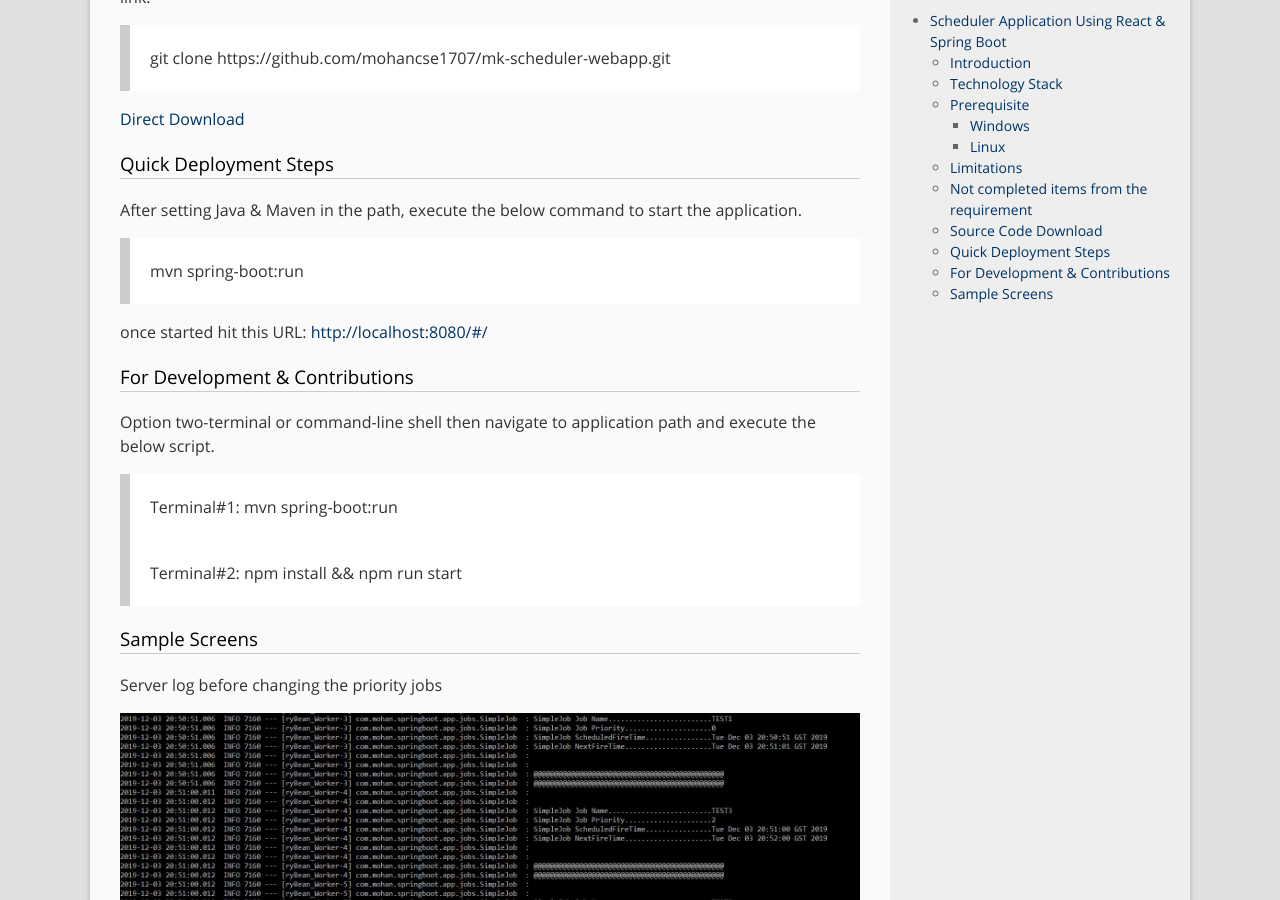
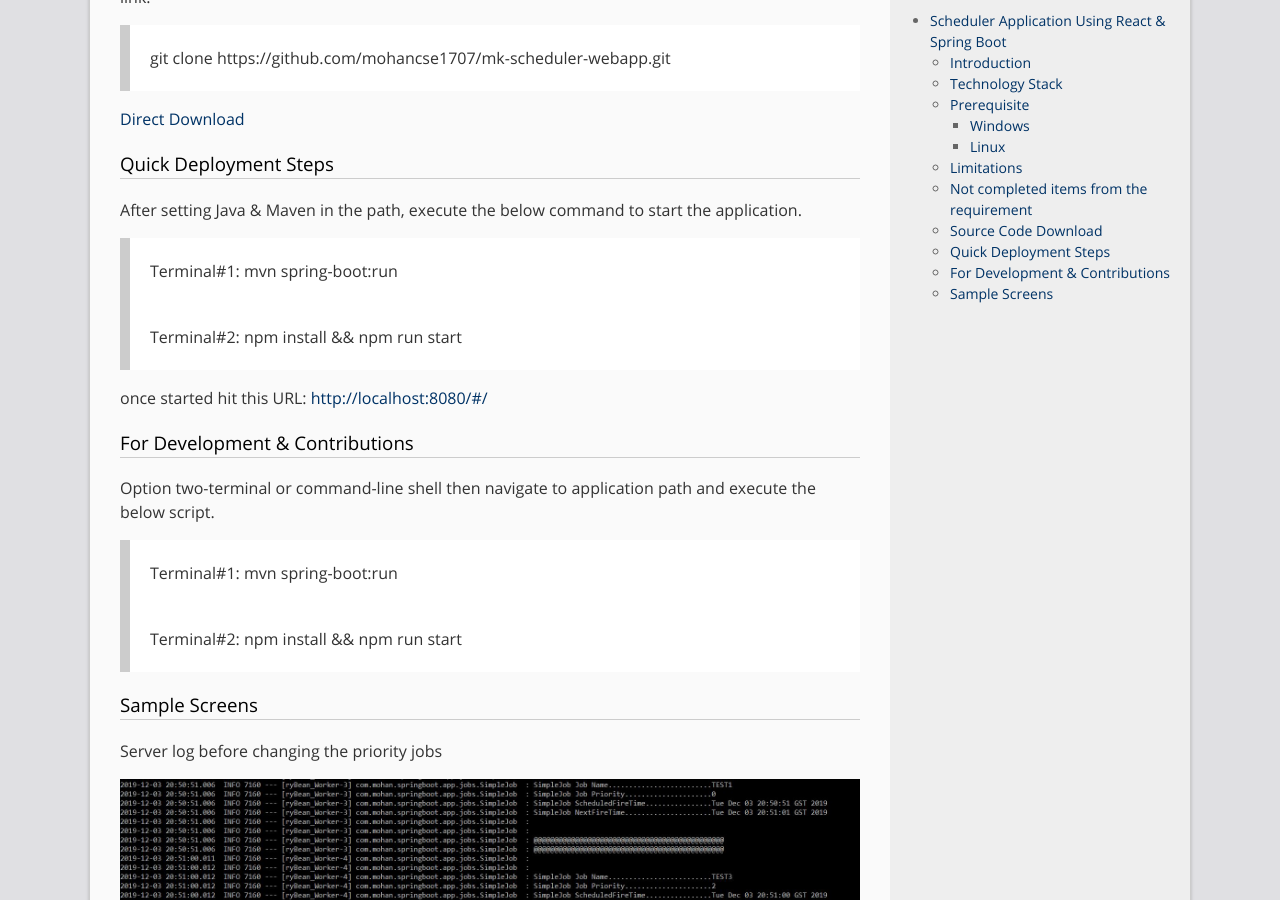
Before and after one commit to mohancse1707/mohan.github.com, a Jekyll site: the page built from _posts/2019-12-03-Scheduler-Application.md, in a window 1280 px wide and 900 px high, scrolled down 2771 px. Built offline with Jekyll 4.4.1, drawn with Linux system fonts in a browser that asks for light colours; our own code applies the rules of GitHub Pages for plain Markdown files; comment, search, counter and statistics services are not loaded.

Commit message:
Update 2019-12-03-Scheduler-Application.md

```diff
--- a/_posts/2019-12-03-Scheduler-Application.md
+++ b/_posts/2019-12-03-Scheduler-Application.md
@@ -97,7 +97,9 @@ If you have the GIT you can clone the application using the below link else use
 
 After setting Java & Maven in the path, execute the below command to start the application.
 
-> mvn spring-boot:run
+> Terminal#1: <mk-scheduler-webapp> mvn spring-boot:run
+
+> Terminal#2: <mk-scheduler-webapp> npm install && npm run start
 
 once started hit this URL: [http://localhost:8080/#/](http://localhost:8080/#/)
 
```
